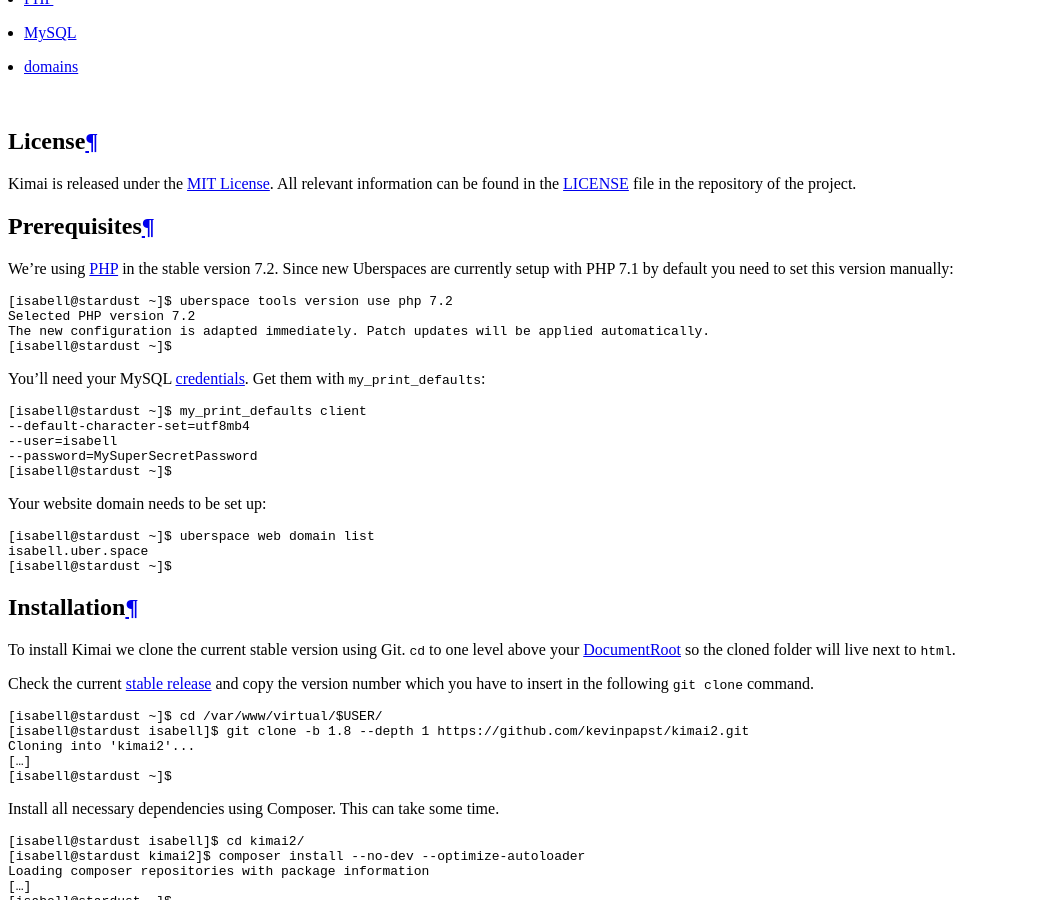
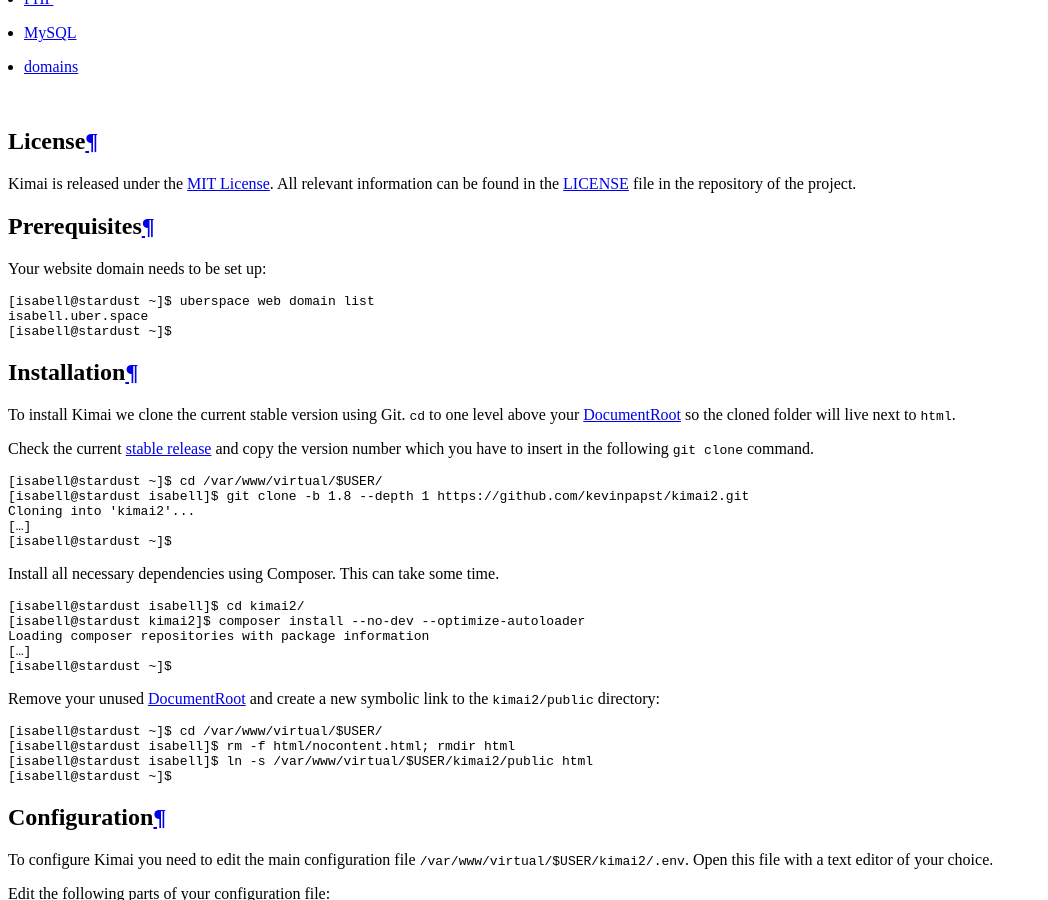
Before and after one commit to Uberspace/lab, a Sphinx documentation site: the page built from source/guide_kimai.rst, in a window 1280 px wide and 900 px high, scrolled down 5139 px. Shown: the whole window, without its empty margins (0-1048 px from the left). Built offline with Sphinx 7.4.7 and the Read the Docs theme 2.0.0, drawn with Linux system fonts in a browser that asks for light colours.

Commit message:
[kimai] remove obsolte PHP prerequisites instructions
Uberspace 7.12 uses PHP 7.4 per default and Kimai has dropped PHP 7.2
since version 1.15.

Relevant kimai blog post:
https://www.kimai.org/blog/2021/php8-support-php72-dropped/

```diff
--- a/source/guide_kimai.rst
+++ b/source/guide_kimai.rst
@@ -38,17 +38,6 @@
 
 Prerequisites
 =============
-
-We’re using :manual:`PHP <lang-php>` in the stable version 7.2. Since new Uberspaces are currently setup with PHP 7.1 by default you need to set this version manually:
-
-::
-
- [isabell@stardust ~]$ uberspace tools version use php 7.2
- Selected PHP version 7.2
- The new configuration is adapted immediately. Patch updates will be applied automatically.
- [isabell@stardust ~]$
-
-.. include:: includes/my-print-defaults.rst
 
 Your website domain needs to be set up:
 
```
